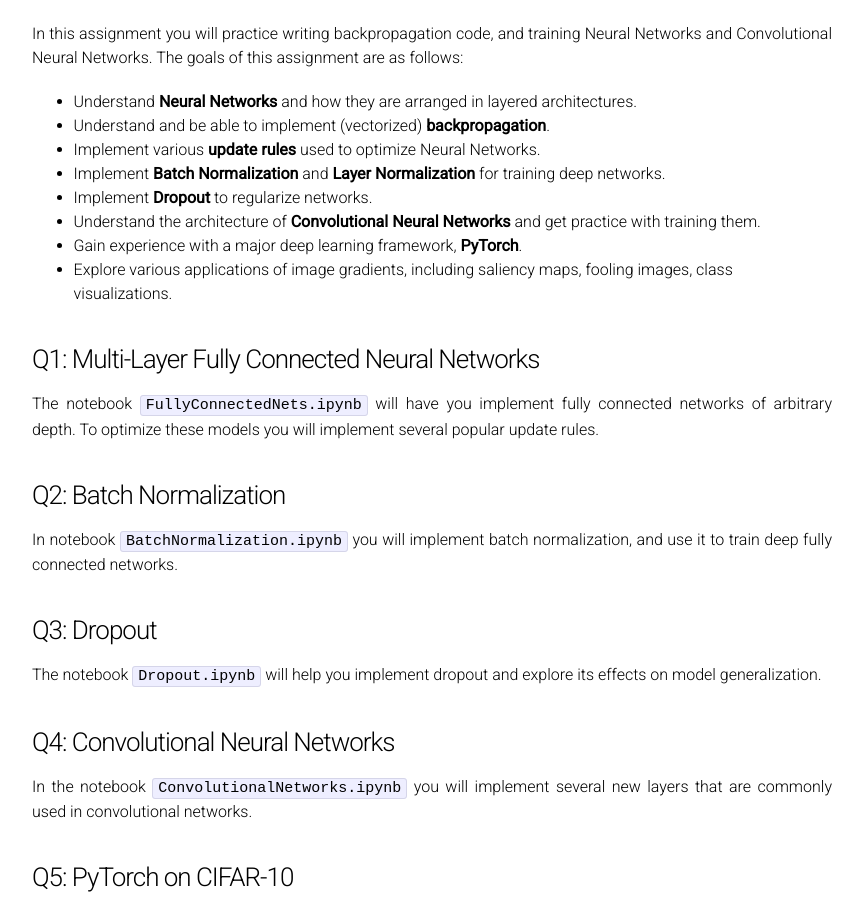
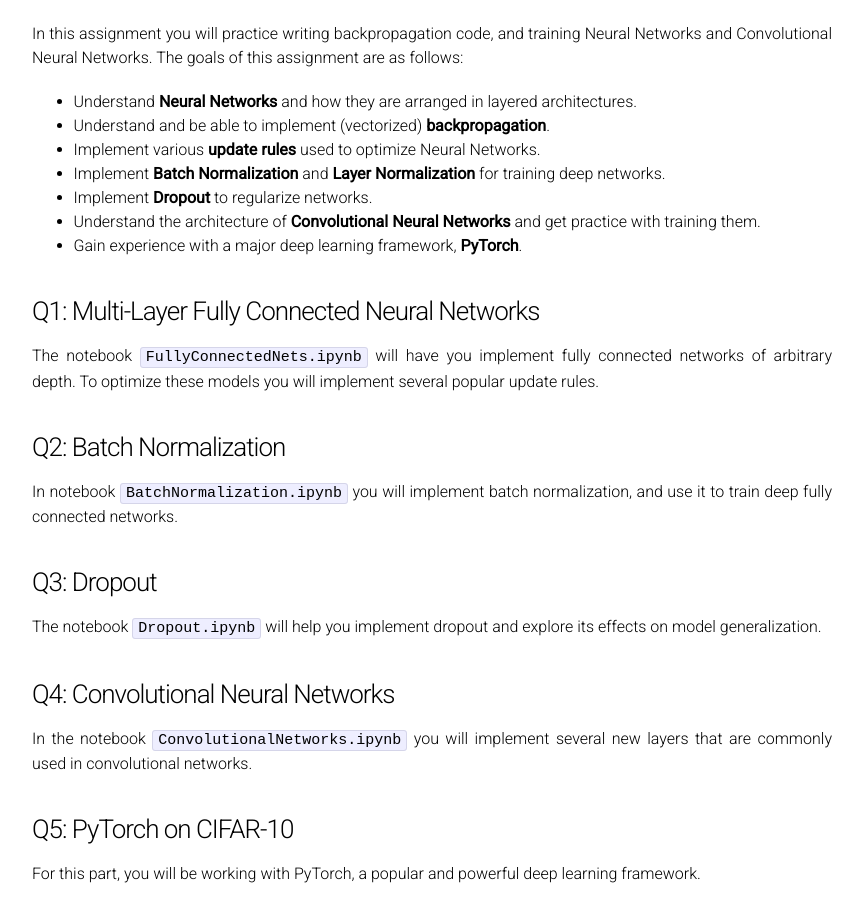
Before and after one commit to cs231n/cs231n.github.io, a Jekyll site: the page built from assignments/2023/assignment2.md, in a window 1280 px wide and 900 px high, scrolled down 1202 px. Shown: the whole window, without its empty margins (208-1071 px from the left). Built offline with Jekyll 4.4.1, drawn with Linux system fonts in a browser that asks for light colours.

Commit message:
removed mentioning of visualization notebook in A2 description

```diff
--- a/assignments/2023/assignment2.md
+++ b/assignments/2023/assignment2.md
@@ -41,7 +41,6 @@ In this assignment you will practice writing backpropagation code, and training
 - Implement **Dropout** to regularize networks.
 - Understand the architecture of **Convolutional Neural Networks** and get practice with training them.
 - Gain experience with a major deep learning framework, **PyTorch**.
-- Explore various applications of image gradients, including saliency maps, fooling images, class visualizations.
 
 ### Q1: Multi-Layer Fully Connected Neural Networks
 
```
